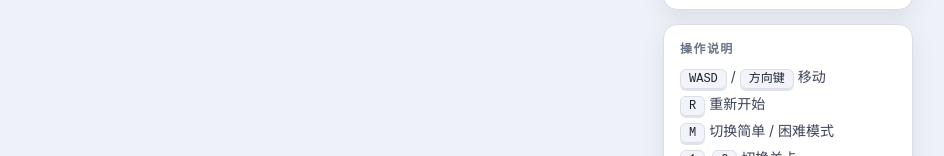
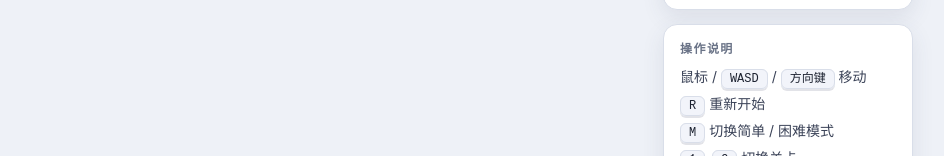
Before and after one commit to axiomofchoice-hjt/memorysnake, a React (Vite) app: page / in a window 1280 px wide. Shown: the part 475-631 px from the top of the page, without its empty margins (167-1111 px from the left). Built offline with nearby package versions, Linux system fonts and the light colour scheme.

Commit message:
docs: 操作说明的移动提示加入鼠标

```diff
--- a/src/components/Panel.jsx
+++ b/src/components/Panel.jsx
@@ -25,7 +25,7 @@ export default function Panel({ game, hardMode }) {
 
       <div className="card">
         <div className="legend-title">操作说明</div>
-        <div className="hint"><kbd>WASD</kbd> / <kbd>方向键</kbd> 移动</div>
+        <div className="hint">鼠标 / <kbd>WASD</kbd> / <kbd>方向键</kbd> 移动</div>
         <div className="hint"><kbd>R</kbd> 重新开始</div>
         <div className="hint"><kbd>M</kbd> 切换简单 / 困难模式</div>
         <div className="hint"><kbd>1</kbd>–<kbd>9</kbd> 切换关卡</div>
```
